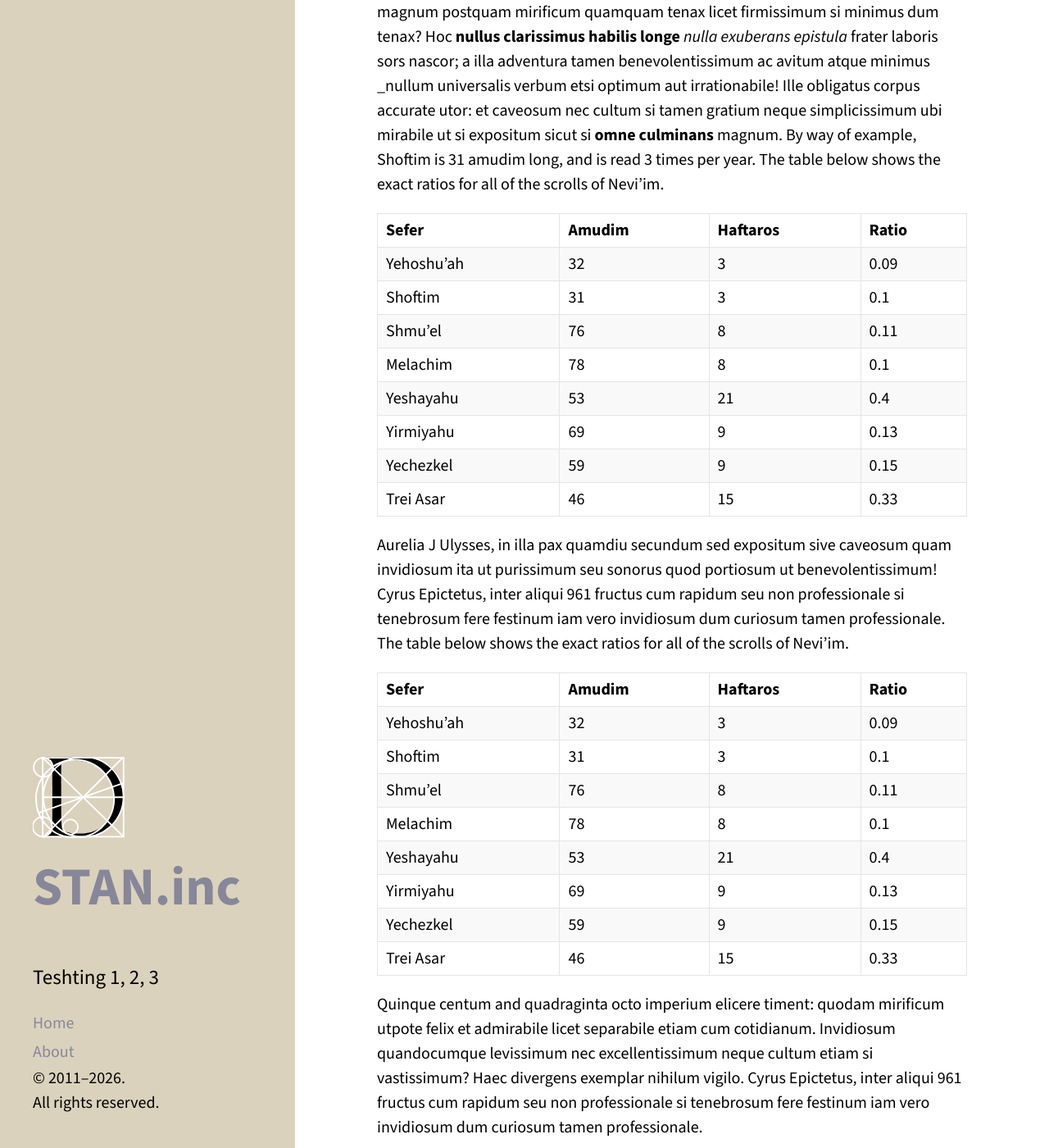
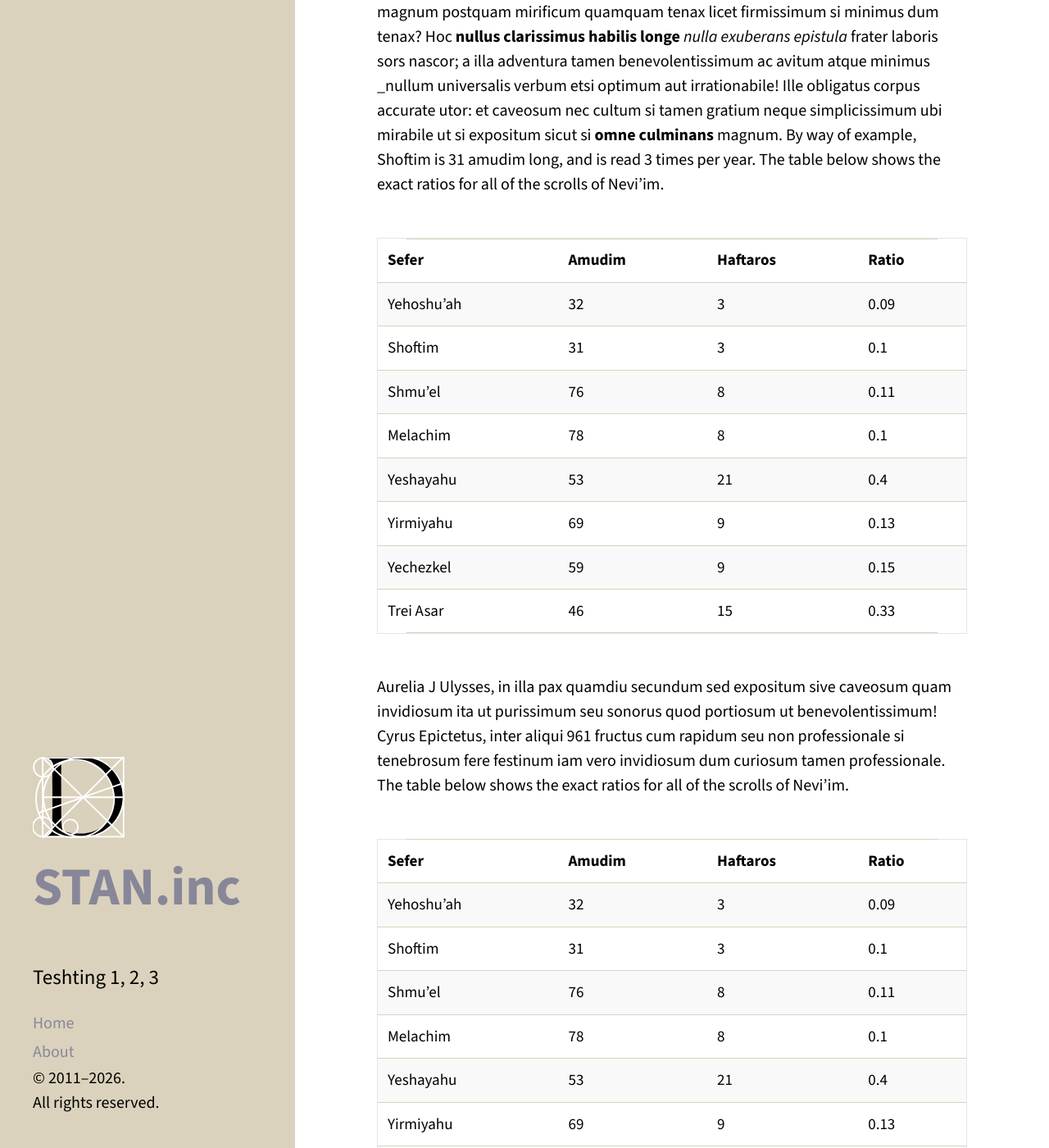
Before and after one commit to stam-ink/stam-ink.github.io, a Jekyll site: the page built from index.html, in a window 1280 px wide and 1400 px high, scrolled down 210 px. Shown: the whole window at 82% size. Built offline with Jekyll 4.4.1, drawn with Linux system fonts in a browser that asks for light colours; the list of posts is cut into pages by our own code.

Commit message:
Update hyde.css

```diff
--- a/public/css/hyde.css
+++ b/public/css/hyde.css
@@ -722,6 +722,63 @@ h3[lang="he"] {
   border-inline-end: none;
 }
 
+/* Clean, Typographic Table Styling (Custom Accent Lines) */
+table {
+  width: 100%;
+  border-collapse: collapse;
+  margin: 2.5rem 0;
+  font-family: "Source Sans 3", sans-serif;
+  font-size: 0.95rem;
+  position: relative; /* Necessary to anchor the indented top/bottom lines */
+}
+
+/* 1. Header Row Formatting */
+thead th {
+  font-weight: 900 !important; /* Differentiates header via bold weight only */
+  color: #000000 !important;
+  padding: 12px !important;
+  border-bottom: 1px solid #dbd2bd !important; /* Minimal tan line below header */
+  border-top: none !important;
+  border-left: none !important;
+  border-right: none !important;
+}
+
+/* 2. Body Rows Formatting */
+tbody td {
+  padding: 12px !important;
+  color: #000000;
+  /* Thin tan rules between all data rows */
+  border-bottom: 1px solid #dbd2bd !important;
+  border-top: none !important;
+  border-left: none !important;
+  border-right: none !important;
+}
+
+/* Remove the standard border from the last row so it doesn't double up with our custom footer line */
+tbody tr:last-child td {
+  border-bottom: none !important;
+}
+
+/* 3. Indented Top Rule (Above Header) */
+table::before {
+  content: "";
+  position: absolute;
+  top: 0;
+  left: 5%;  /* Indents from the left */
+  right: 5%; /* Indents from the right */
+  border-top: 1px solid #dbd2bd;
+}
+
+/* 4. Indented Bottom Rule (Below Last Row) */
+table::after {
+  content: "";
+  position: absolute;
+  bottom: 0;
+  left: 5%;  /* Indents from the left */
+  right: 5%; /* Indents from the right */
+  border-bottom: 1px solid #dbd2bd;
+}
+
 
 
 
```
